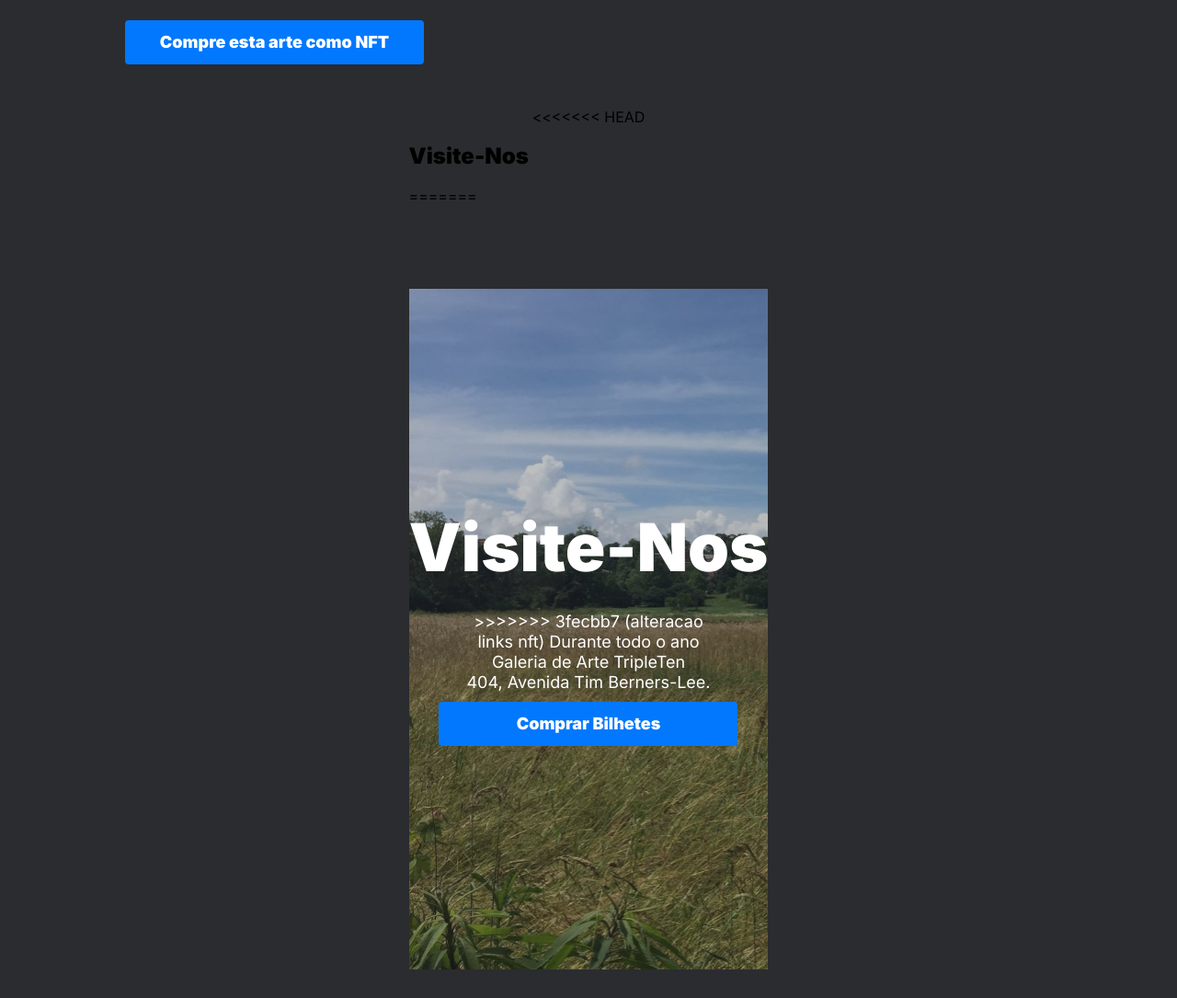
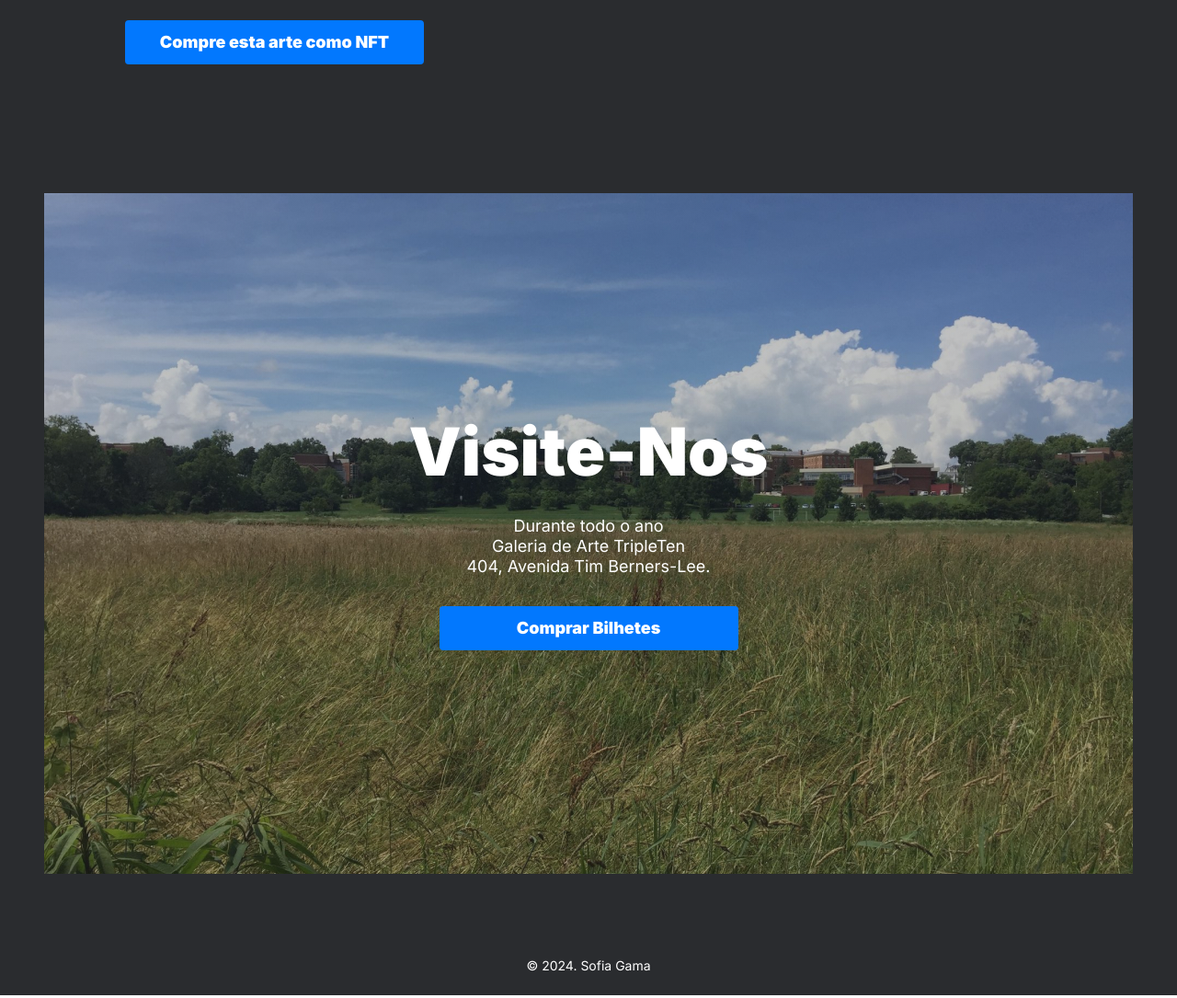
Before and after one commit to SofiaGama/web_project_homeland, a plain HTML site: page index.html in a window 1280 px wide. Shown: the part 6640-7725 px from the top of the page at 92% size. Drawn offline with nearby package versions, Linux system fonts and the light colour scheme; files whose address does not match are found by name.

Commit message:
correcao erro sintaxe html

```diff
--- a/index.html
+++ b/index.html
@@ -224,17 +224,10 @@
             <p class="places__paragraph-text">A Catedral de São Pedro de Alcântara retratada na foto é uma das atrações turísticas que merecem destaque, juntamente com o Museu Imperial, O Palácio de Cristal e a Casa de Santos Dumont. </p>
             </div>
           </section>
-<<<<<<< HEAD
-        <section class="cover">
-          <div class="cover__visit">
-            <h2 class="cover__title">Visite-Nos</h2>
-            <p class="cover__text">
-=======
         <section class="invitation">
           <div class="invitation__visit">
             <h2 class="invitation__title">Visite-Nos</h2>
             <p class="invitation__text">
->>>>>>> 3fecbb7 (alteracao links nft)
               Durante todo o ano
               <span class="invitation__span-accent">Galeria de Arte TripleTen</span>
               404, Avenida Tim Berners-Lee.
```
